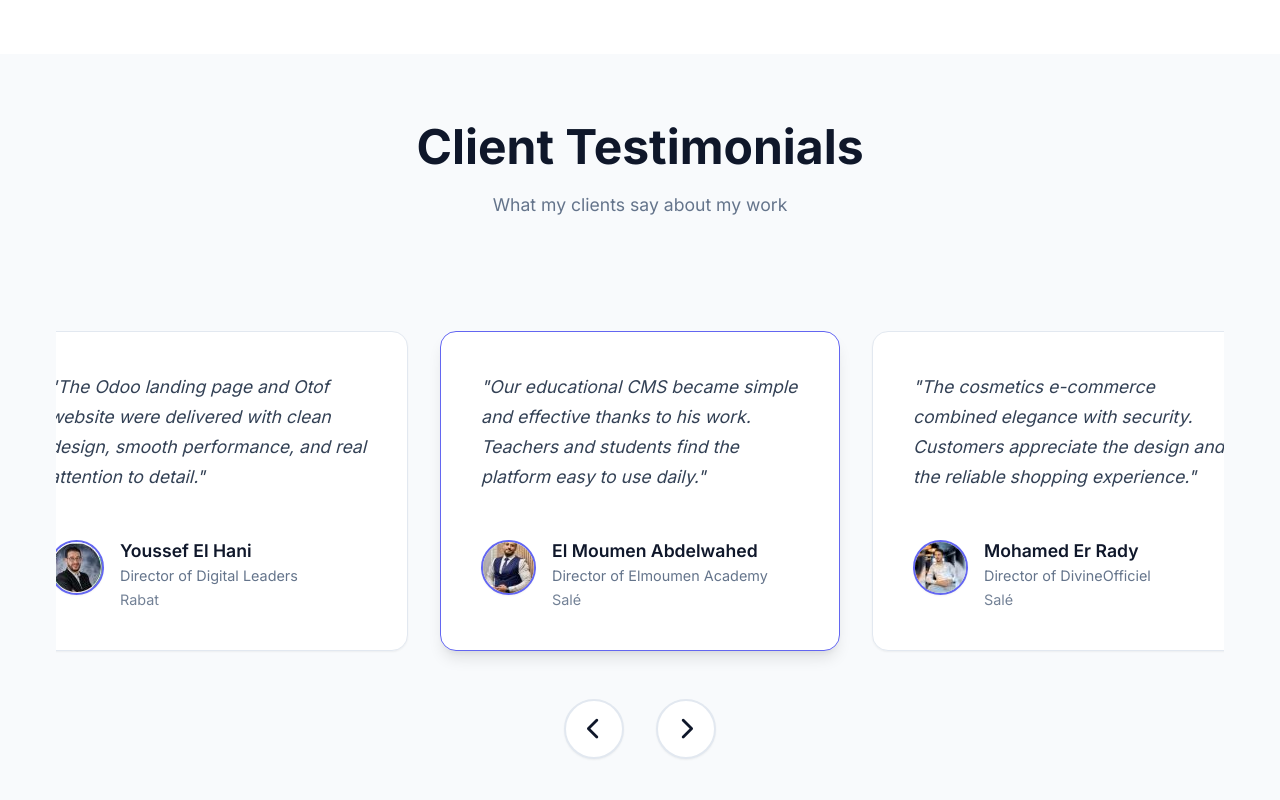
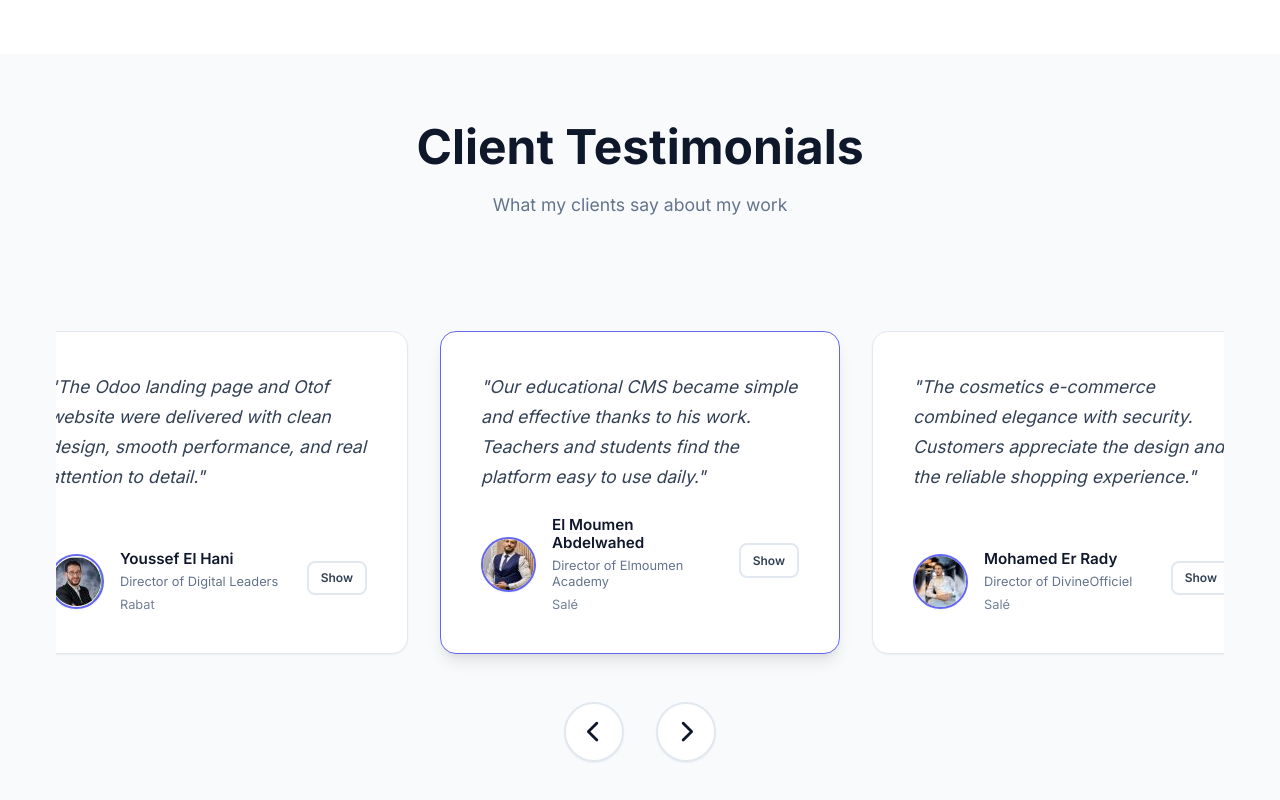
Before and after one commit to BilalEnenouisser/Bilal-Eneouisser, a plain HTML site: page index.html in a window 1280 px wide. Shown: the part 9950-10750 px from the top of the page. Drawn offline with nearby package versions, Linux system fonts and the light colour scheme.

Commit message:
Add testimonial action buttons and update styles for improved layout

```diff
--- a/assets/css/style.css
+++ b/assets/css/style.css
@@ -1855,9 +1855,10 @@ a:hover {
 
 .testimonial-author {
   display: flex;
-  align-items: flex-start;
+  align-items: center;
   gap: 1rem;
   margin-top: auto;
+  justify-content: space-between;
 }
 
 .author-info {
@@ -1907,24 +1908,55 @@ a:hover {
 .author-info h4 {
   margin: 0;
   color: var(--text-primary);
-  font-size: 1.1rem;
+  font-size: 0.95rem;
   font-weight: 600;
   line-height: 1.2;
 }
 
 .author-info p {
   color: var(--text-muted);
-  font-size: 0.9rem;
+  font-size: 0.8rem;
   margin: 0;
   line-height: 1.3;
 }
 
 .author-city {
   color: var(--text-muted);
-  font-size: 0.85rem;
+  font-size: 0.75rem;
   margin: 0;
   opacity: 0.9;
   line-height: 1.3;
+}
+
+.testimonial-actions {
+  margin: 0;
+  flex-shrink: 0;
+}
+
+.testimonial-actions .btn {
+  padding: 0.35rem 0.75rem;
+  font-size: 0.75rem;
+  border-radius: var(--radius-md);
+  transition: var(--transition);
+  text-decoration: none;
+  display: inline-block;
+}
+
+.testimonial-actions .btn:hover {
+  transform: translateY(-1px);
+  box-shadow: var(--shadow-sm);
+}
+
+.btn-sm {
+  padding: 0.5rem 1rem;
+  font-size: 0.85rem;
+  border-radius: var(--radius-lg);
+}
+
+.btn-xs {
+  padding: 0.35rem 0.75rem;
+  font-size: 0.75rem;
+  border-radius: var(--radius-md);
 }
 
 .testimonials-navigation {
--- a/index.html
+++ b/index.html
@@ -939,6 +939,9 @@
                                     <p class="author-position">Director of Digital Leaders</p>
                                     <p class="author-city">Rabat</p>
                                 </div>
+                                <div class="testimonial-actions">
+                                    <a href="projects/odoo-business.html" class="btn btn-outline btn-xs">Show</a>
+                                </div>
                             </div>
                         </div>
                     </div>
@@ -958,6 +961,9 @@
                                     <p class="author-position">Director of Elmoumen Academy</p>
                                     <p class="author-city">Salé</p>
                                 </div>
+                                <div class="testimonial-actions">
+                                    <a href="projects/almoumen-academy.html" class="btn btn-outline btn-xs">Show</a>
+                                </div>
                             </div>
                         </div>
                     </div>
@@ -977,6 +983,9 @@
                                     <p class="author-position">Director of DivineOfficiel</p>
                                     <p class="author-city">Salé</p>
                                 </div>
+                                <div class="testimonial-actions">
+                                    <a href="projects/divine-officiel.html" class="btn btn-outline btn-xs">Show</a>
+                                </div>
                             </div>
                         </div>
                     </div>
@@ -996,6 +1005,9 @@
                                     <p class="author-position">Director of Crooc Sec</p>
                                     <p class="author-city">Salé</p>
                                 </div>
+                                <div class="testimonial-actions">
+                                    <a href="projects/croc-sec.html" class="btn btn-outline btn-xs">Show</a>
+                                </div>
                             </div>
                         </div>
                     </div>
@@ -1015,6 +1027,9 @@
                                     <p class="author-position">Director of MADGICS Agency</p>
                                     <p class="author-city">Casablanca</p>
                                 </div>
+                                <div class="testimonial-actions">
+                                    <a href="projects/madgics-agency.html" class="btn btn-outline btn-xs">Show</a>
+                                </div>
                             </div>
                         </div>
                     </div>
@@ -1034,6 +1049,9 @@
                                     <p class="author-position">Shopify Developer at Starters Agency</p>
                                     <p class="author-city">USA</p>
                                 </div>
+                                <div class="testimonial-actions">
+                                    <a href="projects/starters-landing.html" class="btn btn-outline btn-xs">Show</a>
+                                </div>
                             </div>
                         </div>
                     </div>
@@ -1050,8 +1068,11 @@
                                 </div>
                                 <div class="author-info">
                                     <h4 class="author-name">Abdellah Si Bella</h4>
-                                    <p class="author-position">Director of FarabiAgency</p>
+                                    <p class="author-position">Director of Farabi Agency</p>
                                     <p class="author-city">Rabat</p>
+                                </div>
+                                <div class="testimonial-actions">
+                                    <a href="projects/farabi-health.html" class="btn btn-outline btn-xs">Show</a>
                                 </div>
                             </div>
                         </div>
@@ -1071,6 +1092,9 @@
                                     <h4 class="author-name">Salim Hafidi</h4>
                                     <p class="author-position">Project Owner, Car Rental</p>
                                     <p class="author-city">Nador</p>
+                                </div>
+                                <div class="testimonial-actions">
+                                    <a href="projects/car-rental.html" class="btn btn-outline btn-xs">Show</a>
                                 </div>
                             </div>
                         </div>
```
